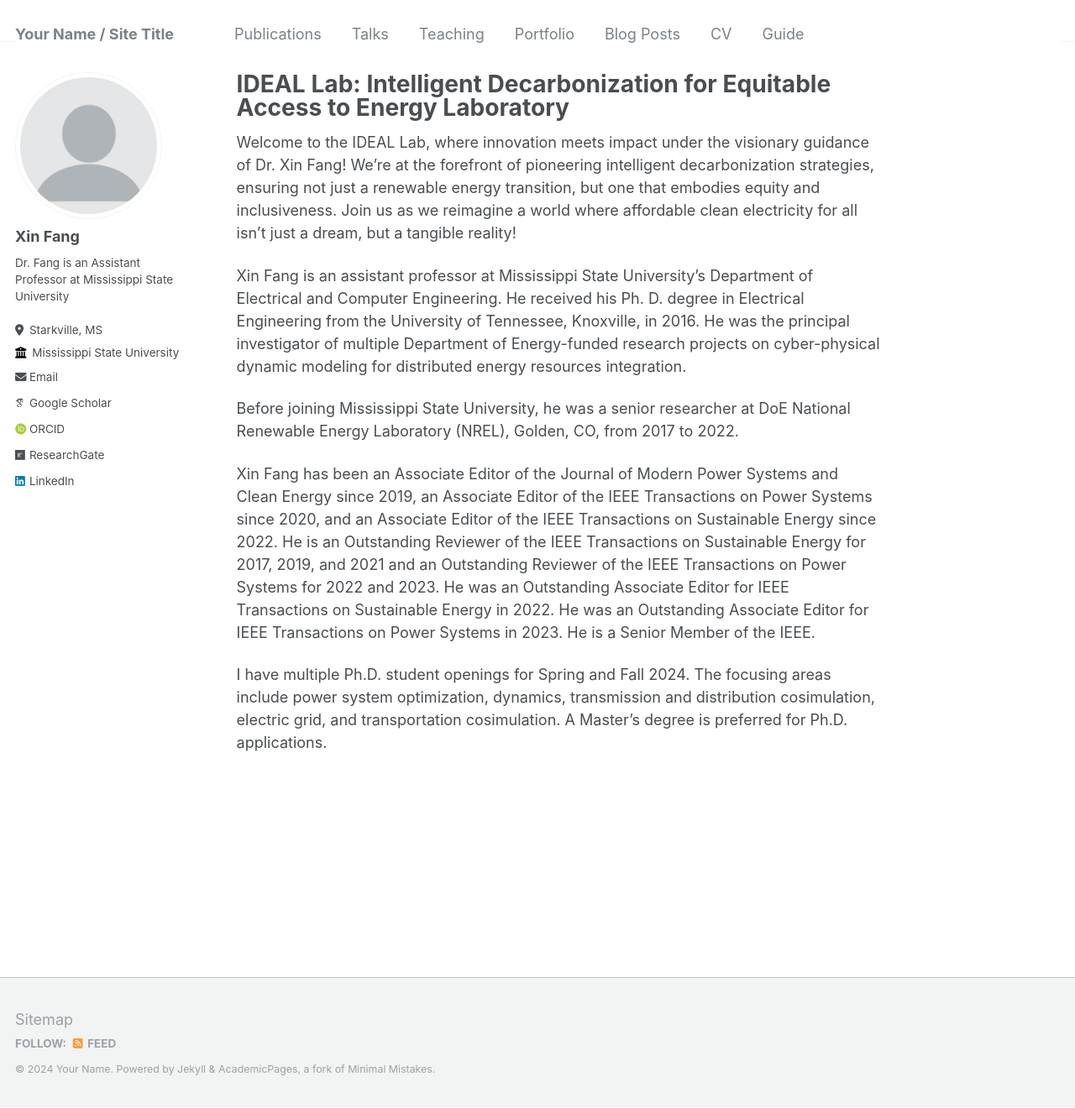
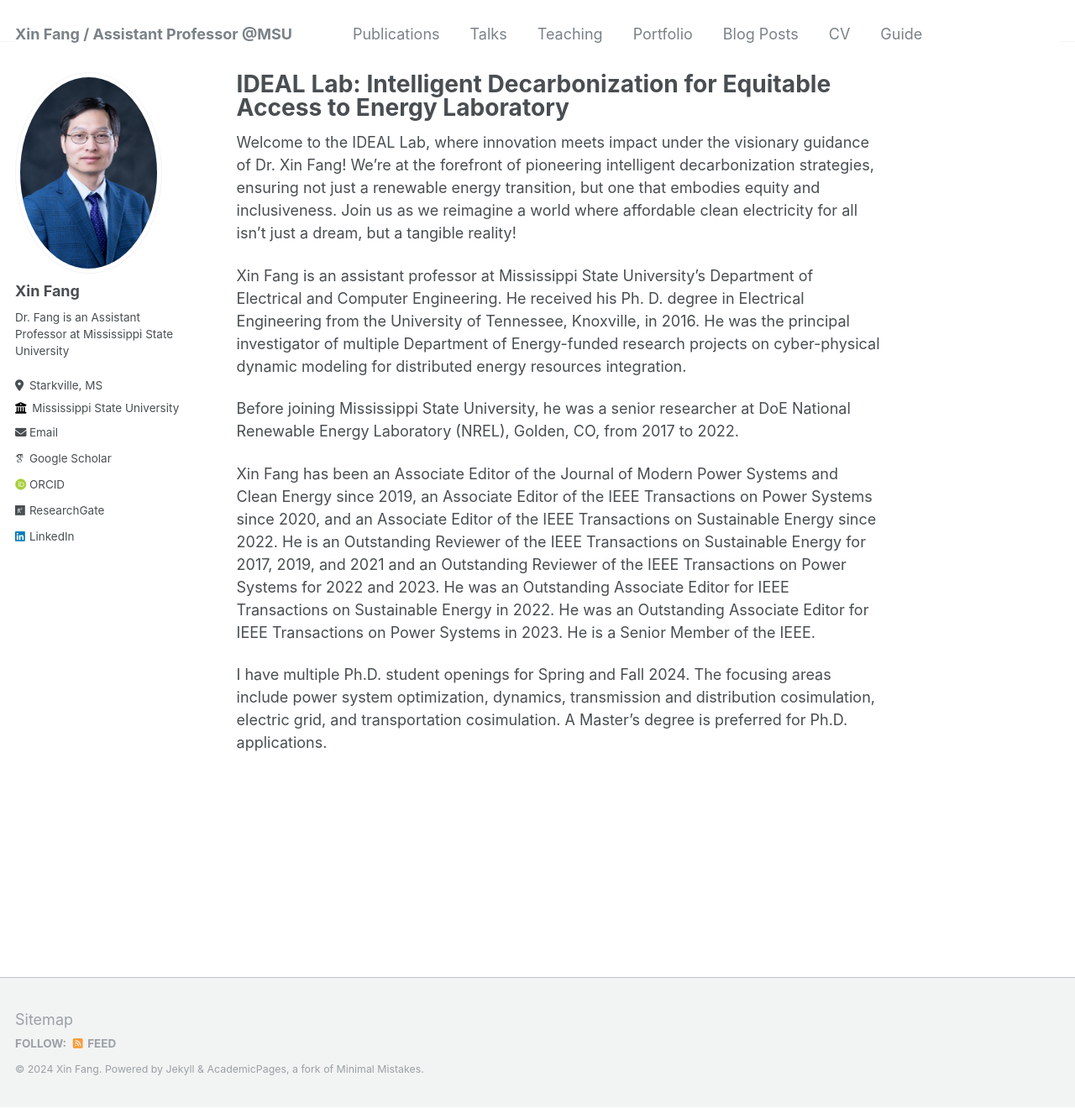
Before and after one commit to XinFang88/xinfang88.github.io, a Jekyll site: the page built from _pages/about.md, in a window 1280 px wide and 1320 px high. Shown: the whole window at 84% size. Built offline with Jekyll 4.4.1, drawn with Linux system fonts in a browser that asks for light colours; some web fonts are replaced.

Commit message:
Update _config.yml

```diff
--- a/_config.yml
+++ b/_config.yml
@@ -8,20 +8,20 @@
 
 # Basic Site Settings
 locale                   : "en-US"
-title                    : "Your Name / Site Title"
+title                    : "Xin Fang / Assistant Professor @MSU"
 title_separator          : "-"
-name                     : &name "Your Name"
-description              : &description "personal description"
-url                      : https://academicpages.github.io # the base hostname & protocol for your site e.g. "https://mmistakes.github.io"
+name                     : &name "Xin Fang"
+description              : &description "Assistant Professor at ECE MSU"
+URL                      : "https://xinfang88.github.io" # the base hostname & protocol for your site e.g. "https://mmistakes.github.io"
 baseurl                  : "" # the subpath of your site, e.g. "/blog"
-repository               : "academicpages/academicpages.github.io"
+repository               : "https://github.com/XinFang88/xinfang88.github.io"
 
 # Site Author - The following control what appear as part of the author content on the side bar.
 #               If a field is blank the icon and link will not appear, otherwise it will be shown.
 #               Additional customization can be done by editing /_includes/author-profile.html
 author:
   # Biographic information
-  avatar           : "profile.png"
+  avatar           : "xf51.jpeg"
   name             : "Xin Fang"
   pronouns         : # example: "she/her"
   bio              : "Dr. Fang is an Assistant Professor at Mississippi State University"
```
